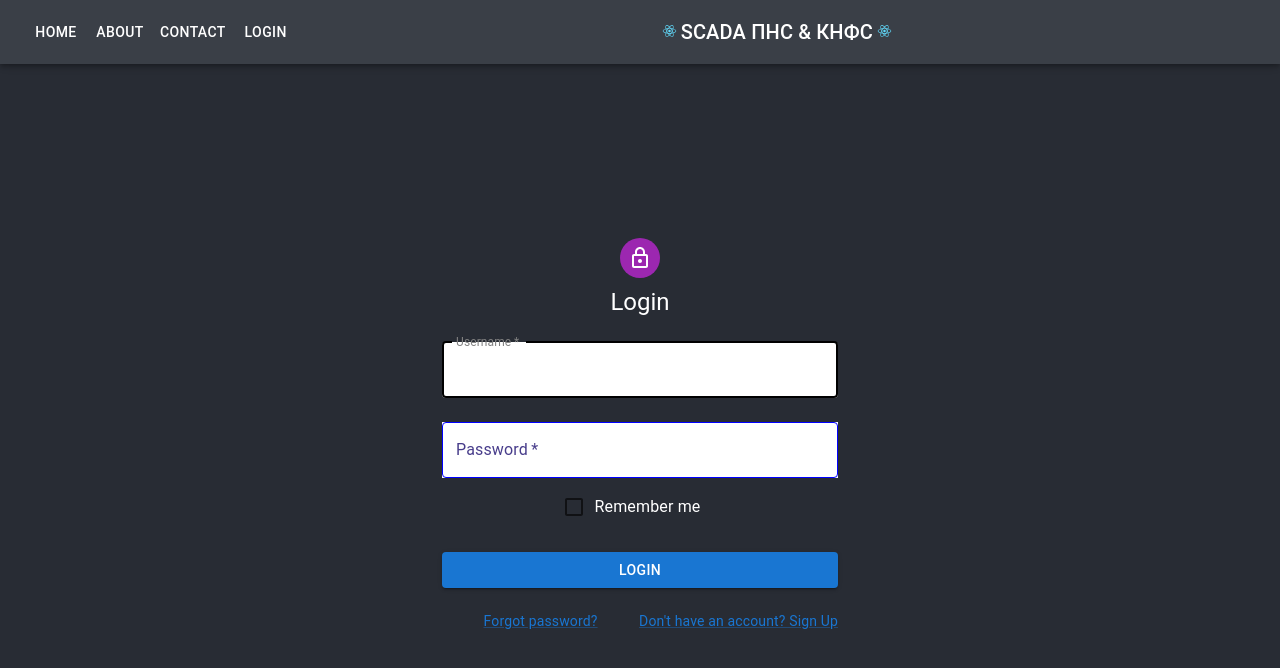
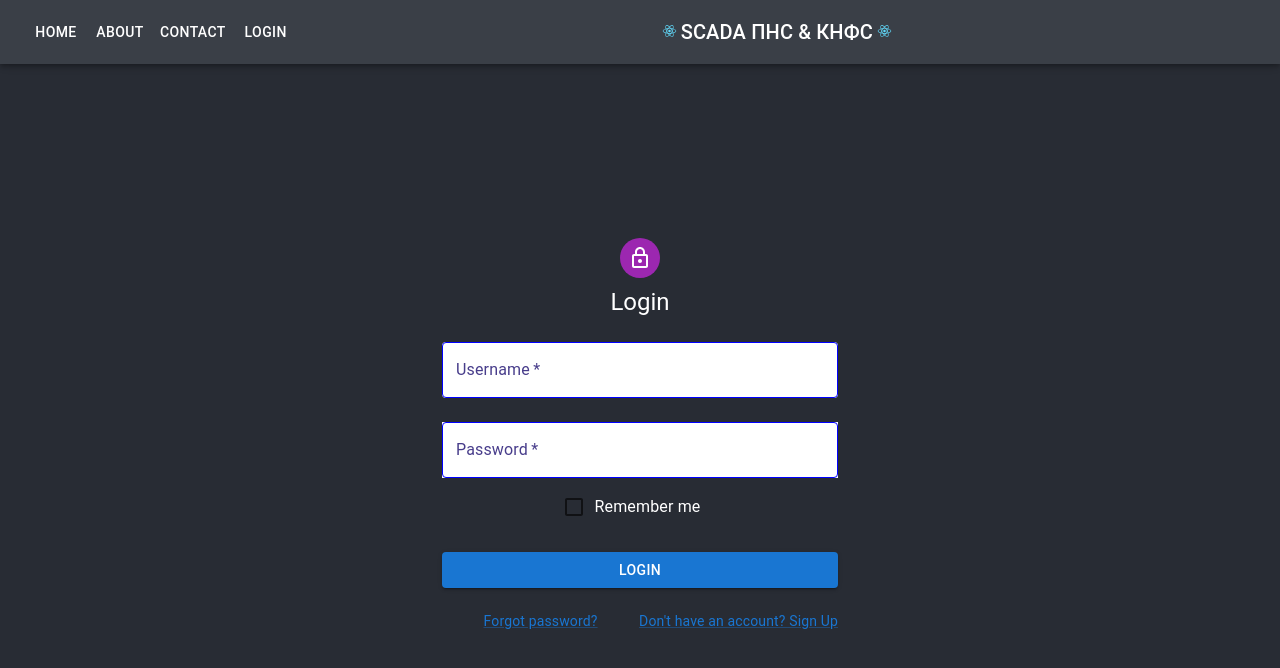
Before and after one commit to Picmaster911/scada-client, a React (Create React App) app: page /login in a window 1280 px wide. Shown: the top 668 px of the page. Built offline with nearby package versions, Linux system fonts and the light colour scheme.

Commit message:
correct button

```diff
--- a/src/pages/LoginPage.jsx
+++ b/src/pages/LoginPage.jsx
@@ -62,9 +62,15 @@ function LoginPage() {
   const dispatch = useDispatch();
 
   const theme = createTheme();
-  const [userForm, setUserForm] = useState('');
-  const [password, setPassword] = useState('');
+  const userForm = ''
+  const password = ''
+  const setUserForm = (e) =>{
+    console.log(e)
+  }
 
+  const setPassword = (e) =>{
+    console.log(e)
+  }
   const handleSubmit = (event) => {
     event.preventDefault(); // Предотвращает стандартное поведение отправки формы
     const request = async () => {
@@ -117,8 +123,6 @@ function LoginPage() {
                 label="Username"
                 name="username"
                 autoComplete="username"
-                autoFocus
-                value={userForm}
                 onChange={(e) => setUserForm(e.target.value)}
               />
               <DarkTextField
@@ -131,7 +135,6 @@ function LoginPage() {
                 type="password"
                 id="password"
                 autoComplete="current-password"
-                value={password}
                 onChange={(e) => setPassword(e.target.value)}
               />
               <FormControlLabel
```
